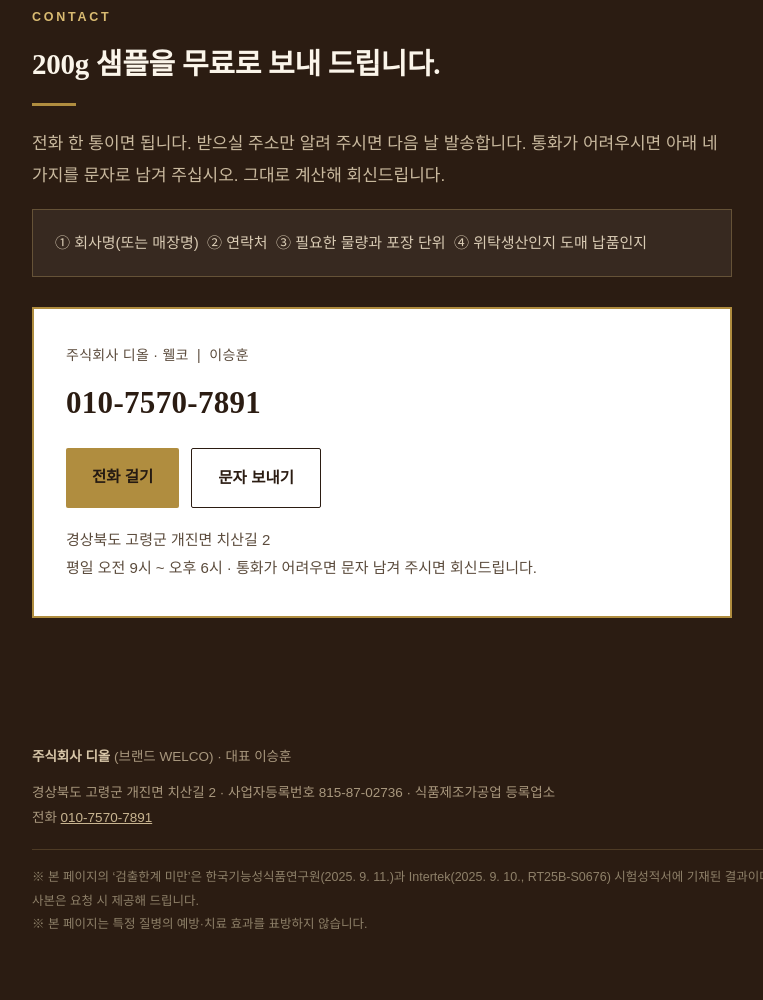
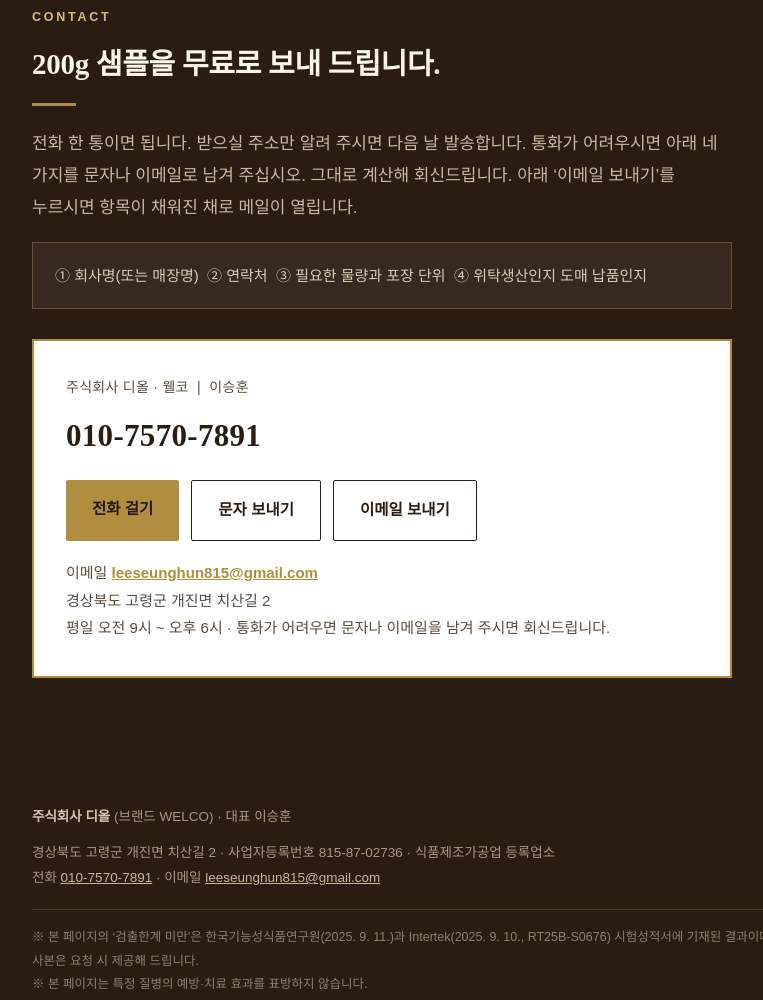
Before and after one commit to welco-coffee/welco-coffee.github.io, a plain HTML site: page index.html in a window 1280 px wide. Shown: the part 8360-9360 px from the top of the page, without its empty margins (90-853 px from the left). Drawn offline with Linux system fonts and the light colour scheme.

Commit message:
문의 이메일 추가(leeseunghun815@gmail.com) - 항목 자동채움 mailto 포함

```diff
--- a/index.html
+++ b/index.html
@@ -516,7 +516,8 @@
     <div class="rule"></div>
     <p class="lead" style="max-width:var(--col);">
       전화 한 통이면 됩니다. 받으실 주소만 알려 주시면 다음 날 발송합니다.
-      통화가 어려우시면 아래 네 가지를 문자로 남겨 주십시오. 그대로 계산해 회신드립니다.
+      통화가 어려우시면 아래 네 가지를 문자나 이메일로 남겨 주십시오. 그대로 계산해 회신드립니다.
+      아래 &lsquo;이메일 보내기&rsquo;를 누르시면 항목이 채워진 채로 메일이 열립니다.
     </p>
     <div class="col" style="margin-left:0; background:rgba(255,255,255,.06); border:1px solid rgba(217,187,114,.28);
                             padding:18px 22px; font-size:15px; line-height:1.95; color:#d9cbb4;">
@@ -530,12 +531,13 @@
       <div class="cta-row" style="margin-top:6px;">
         <a class="btn btn-gold" href="tel:01075707891">전화 걸기</a>
         <a class="btn btn-ghost" href="sms:01075707891" style="border-color:var(--espresso); color:var(--espresso);">문자 보내기</a>
+        <a class="btn btn-ghost" style="border-color:var(--espresso); color:var(--espresso);"
+           href="mailto:leeseunghun815@gmail.com?subject=%5BWELCO%5D%20%EC%9C%84%ED%83%81%EC%83%9D%EC%82%B0%C2%B7%EB%8F%84%EB%A7%A4%20%EB%AC%B8%EC%9D%98&amp;body=%E2%91%A0%20%ED%9A%8C%EC%82%AC%EB%AA%85(%EB%98%90%EB%8A%94%20%EB%A7%A4%EC%9E%A5%EB%AA%85)%3A%0A%E2%91%A1%20%EC%97%B0%EB%9D%BD%EC%B2%98%3A%0A%E2%91%A2%20%ED%95%84%EC%9A%94%ED%95%9C%20%EB%AC%BC%EB%9F%89%C2%B7%ED%8F%AC%EC%9E%A5%20%EB%8B%A8%EC%9C%84%3A%0A%E2%91%A3%20%EC%9C%84%ED%83%81%EC%83%9D%EC%82%B0%20%2F%20%EB%8F%84%EB%A7%A4%20%EB%82%A9%ED%92%88%3A%0A%E2%91%A4%20%EC%83%98%ED%94%84%20%EB%B0%9B%EC%9C%BC%EC%8B%A4%20%EC%A3%BC%EC%86%8C%3A%0A">이메일 보내기</a>
       </div>
       <p class="who" style="margin:18px 0 0;">
+        이메일 <a href="mailto:leeseunghun815@gmail.com" style="color:var(--gold); font-weight:700;">leeseunghun815@gmail.com</a><br>
         경상북도 고령군 개진면 치산길 2<br>
-        평일 오전 9시 ~ 오후 6시 &middot; 통화가 어려우면 문자 남겨 주시면 회신드립니다.
-        <!-- MAIL_TODO: 사업용 이메일 주소가 정해지면 아래 형태로 한 줄 추가
-             <br>이메일 <a href="mailto:주소@도메인">주소@도메인</a> -->
+        평일 오전 9시 ~ 오후 6시 &middot; 통화가 어려우면 문자나 이메일을 남겨 주시면 회신드립니다.
       </p>
     </div>
   </div>
@@ -546,7 +548,8 @@
     <p style="margin:0 0 10px;"><b>주식회사 디올</b> (브랜드 WELCO) &middot; 대표 이승훈</p>
     <p style="margin:0;">
       경상북도 고령군 개진면 치산길 2 &middot; 사업자등록번호 815-87-02736 &middot; 식품제조가공업 등록업소<br>
-      전화 <a href="tel:01075707891">010-7570-7891</a>
+      전화 <a href="tel:01075707891">010-7570-7891</a> &middot;
+      이메일 <a href="mailto:leeseunghun815@gmail.com">leeseunghun815@gmail.com</a>
     </p>
     <p class="disc">
       ※ 본 페이지의 &lsquo;검출한계 미만&rsquo;은 한국기능성식품연구원(2025. 9. 11.)과 Intertek(2025. 9. 10., RT25B-S0676)
```
Also changed, not shown: 1 other file.
